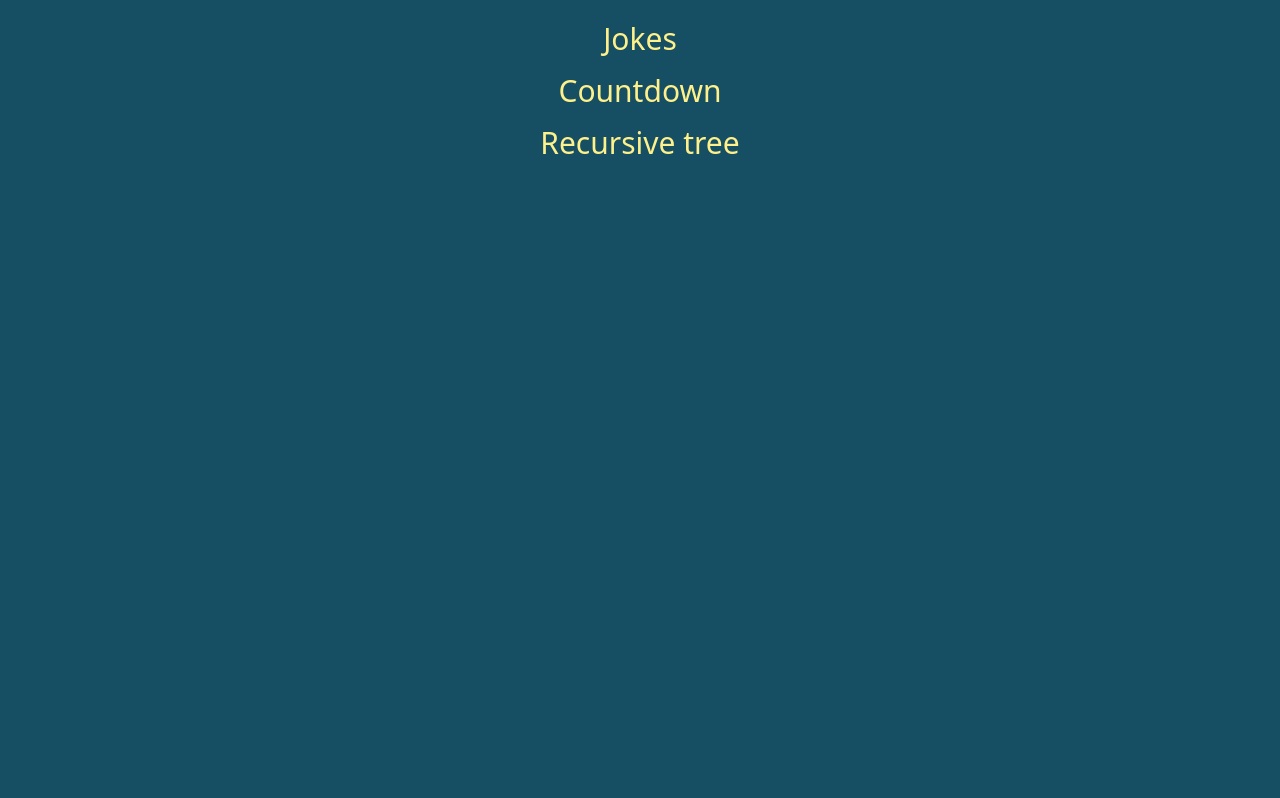
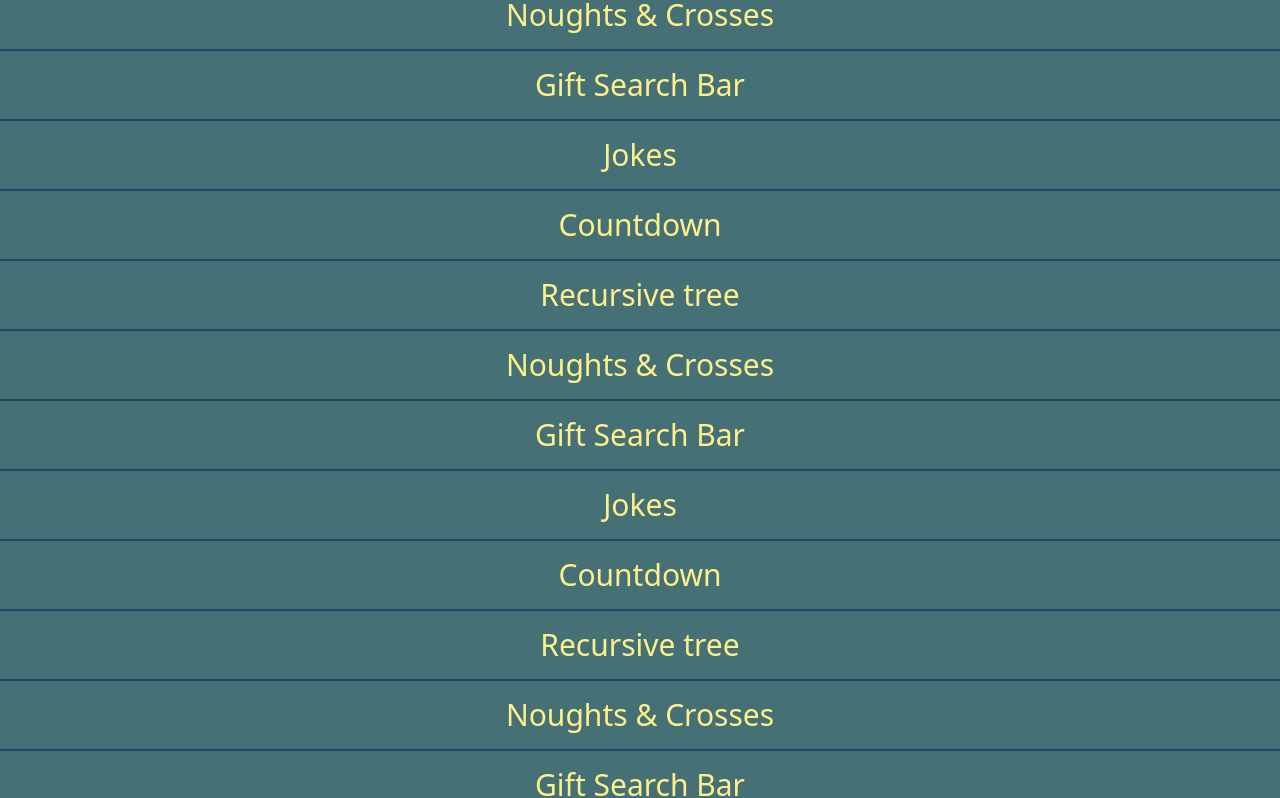
Before and after one commit to cliveportman/24daysofvue, a Vue app: page / in a window 1280 px wide. Shown: the part 369-1167 px from the top of the page. Before the commit the page ends 800 px from the top, so only its background shows below. Built offline with nearby package versions, Linux system fonts and the light colour scheme.

Commit message:
restyling homepage

```diff
--- a/src/routes/Index.vue
+++ b/src/routes/Index.vue
@@ -1,13 +1,34 @@
 <script lang="ts" setup>
 import { routes } from '@/router/index'
+
+routes.shift() // Remove the link to the homepage
+
 </script>
 
 <template>
-  <div class="flex flex-col items-center justify-center">
+  <div class="w-full ">
     <router-link
       v-for="(link, index) in routes"
       :to="link.path"
-      class="block text-3xl p-2 font-medium text-yellow-200 hover:opacity-50"
+      class="w-full block mb-0.5 p-4 text-center bg-yellow-100 bg-opacity-20 text-3xl font-medium text-yellow-200 hover:opacity-50"
+      >{{ link.name }}</router-link
+    >
+    <router-link
+      v-for="(link, index) in routes"
+      :to="link.path"
+      class="w-full block mb-0.5 p-4 text-center bg-yellow-100 bg-opacity-20 text-3xl font-medium text-yellow-200 hover:opacity-50"
+      >{{ link.name }}</router-link
+    >
+    <router-link
+      v-for="(link, index) in routes"
+      :to="link.path"
+      class="w-full block mb-0.5 p-4 text-center bg-yellow-100 bg-opacity-20 text-3xl font-medium text-yellow-200 hover:opacity-50"
+      >{{ link.name }}</router-link
+    >
+    <router-link
+      v-for="(link, index) in routes"
+      :to="link.path"
+      class="w-full block mb-0.5 p-4 text-center bg-yellow-100 bg-opacity-20 text-3xl font-medium text-yellow-200 hover:opacity-50"
       >{{ link.name }}</router-link
     >
   </div>
```
